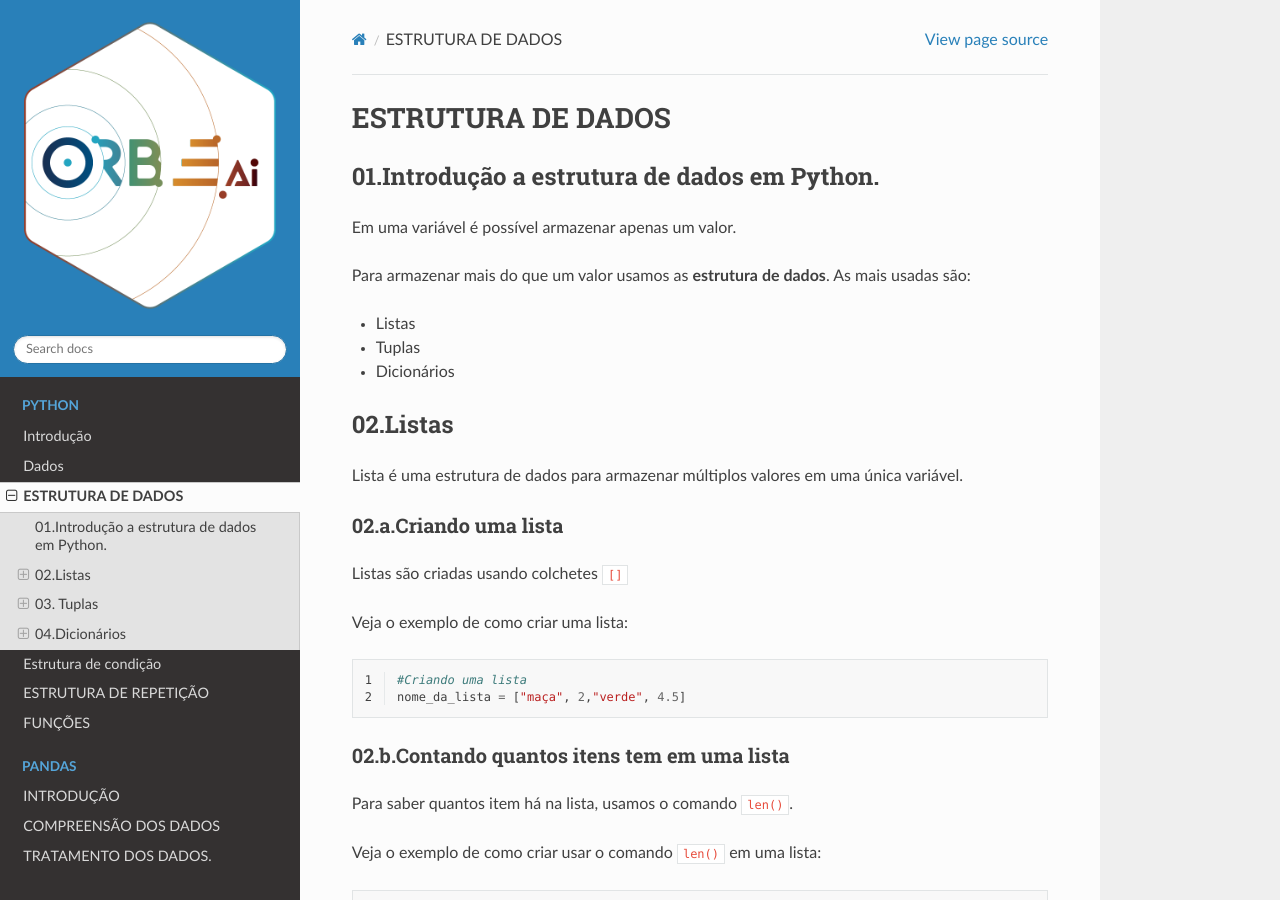
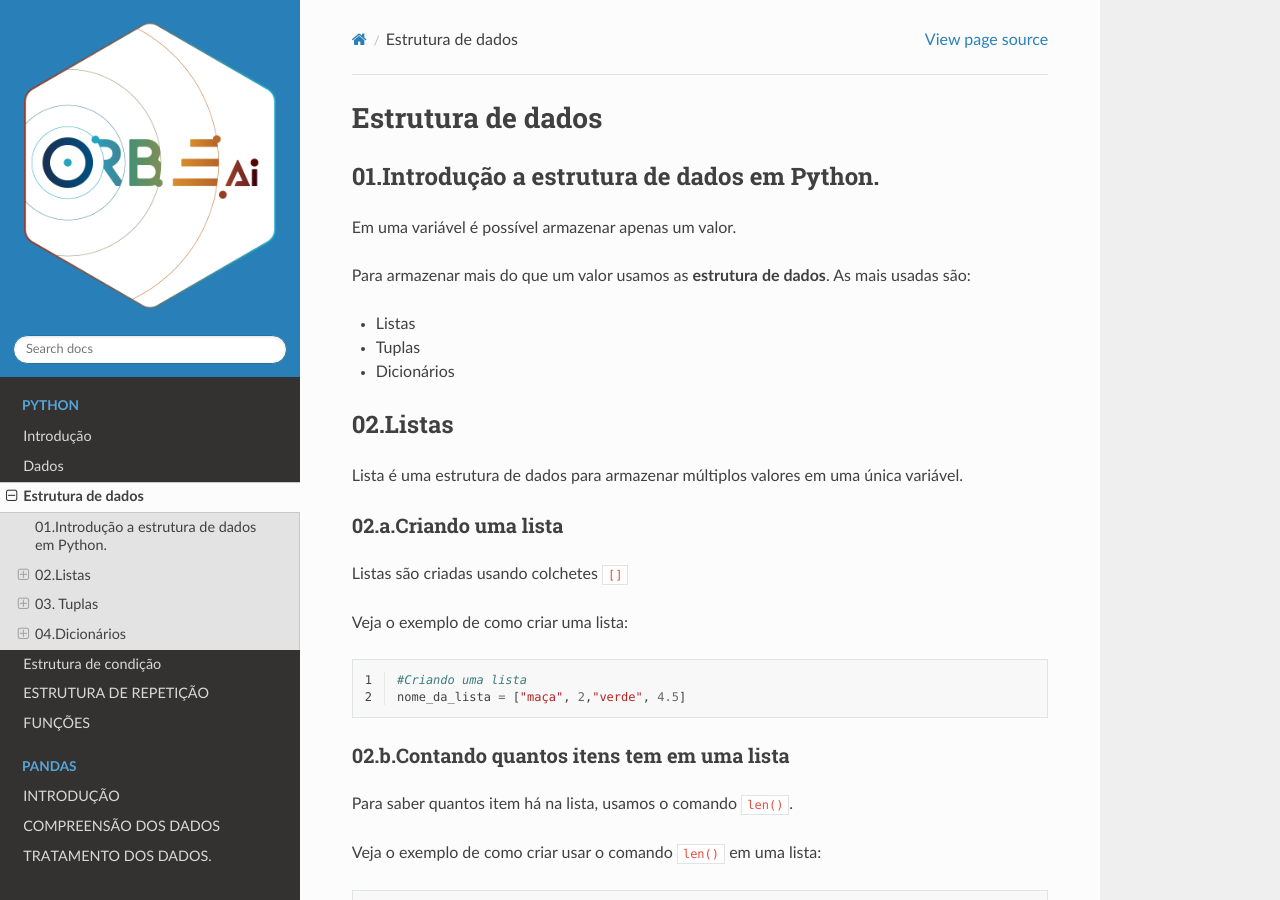
Before and after one commit to rafael-orbe-ai/SANDBOX_RTD_RAFA, a Sphinx documentation site: the page built from docs/python_estrutura_dados.rst, in a window 1280 px wide and 900 px high. Built offline with Sphinx 7.4.7 and the Read the Docs theme 2.0.0, drawn with Linux system fonts in a browser that asks for light colours; pages that are not in the unit, such as notebooks, are missing from menus.

```diff
--- a/docs/python_estrutura_dados.rst
+++ b/docs/python_estrutura_dados.rst
@@ -1,4 +1,4 @@
-ESTRUTURA DE DADOS
+Estrutura de dados
 **************************
 
 01.Introdução a estrutura de dados em Python.
```
